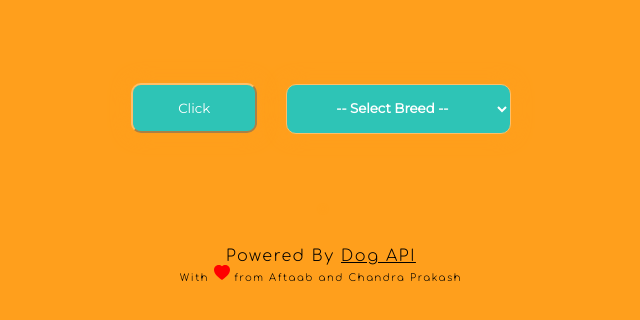
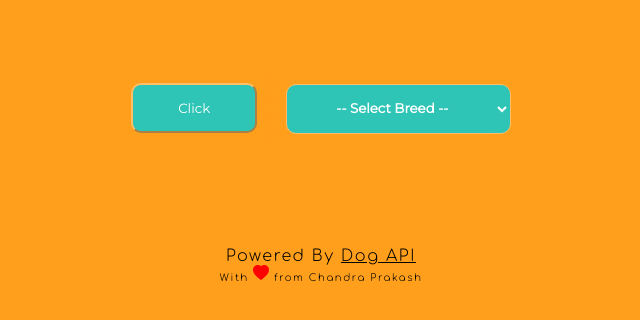
Before and after one commit to leviathanaxeislit/dogimagegenerator, a plain HTML site: page index.html in a window 1280 px wide. Shown: the part 130-450 px from the top of the page, without its empty margins (319-959 px from the left). Drawn offline with Linux system fonts and the light colour scheme; no server answers; a web font is replaced by a local one.

Commit message:
Update index.html

```diff
--- a/index.html
+++ b/index.html
@@ -70,7 +70,7 @@
        <br> <span id="lob">
         With <svg xmlns="http://www.w3.org/2000/svg" width="16" height="16" fill="currentColor" class="bi bi-heart-fill" viewBox="0 0 16 16">
   <path fill-rule="evenodd" d="M8 1.314C12.438-3.248 23.534 4.735 8 15-7.534 4.736 3.562-3.248 8 1.314z"/>
-</svg> from Aftaab and Chandra Prakash</span>
+</svg> from Chandra Prakash</span>
       </footer>
     </div>
     <script src="index.js"></script>
```
